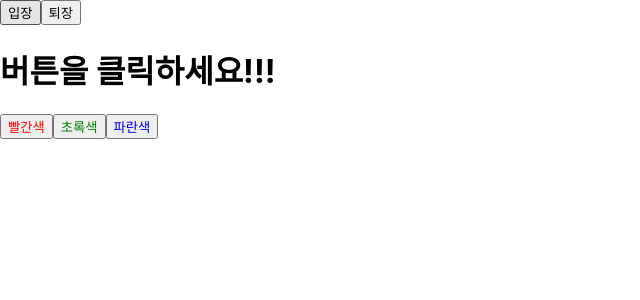
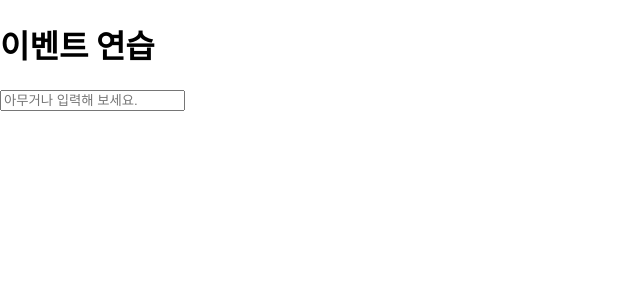
Before and after one commit to zRooKie/ReactBasic, a React (Create React App) app: page / in a window 1280 px wide. Shown: the top 300 px of the page, without its empty margins (0-640 px from the left). Built offline with nearby package versions, Linux system fonts and the light colour scheme.

Commit message:
2021.01.22

```diff
--- a/src/App.js
+++ b/src/App.js
@@ -1,8 +1,8 @@
 import React from 'react';
-import Say from './Say';
+import EventPractice from './EventPractice';
 
 const App = () => {
-  return <Say />;
+  return <EventPractice />;
 };
 
 export default App;
--- /dev/null
+++ b/src/EventPractice.js
@@ -0,0 +1,30 @@
+import React, { Component } from 'react';
+
+class EventPractice extends Component {
+  state = {
+    message: '',
+  };
+
+  render() {
+    return (
+      <div>
+        <h1>이벤트 연습</h1>
+        <input
+          type="text"
+          name="message"
+          placeholder="아무거나 입력해 보세요."
+          value={this.state.message}
+          onChange={(e) => {
+            // console.log(e);
+            // console.log(e.target.value);
+            this.setState({
+              message: e.target.value,
+            });
+          }}
+        />
+      </div>
+    );
+  }
+}
+
+export default EventPractice;
```
Also changed, not shown: 1 other file (tests, documents, lock files or other folders).
